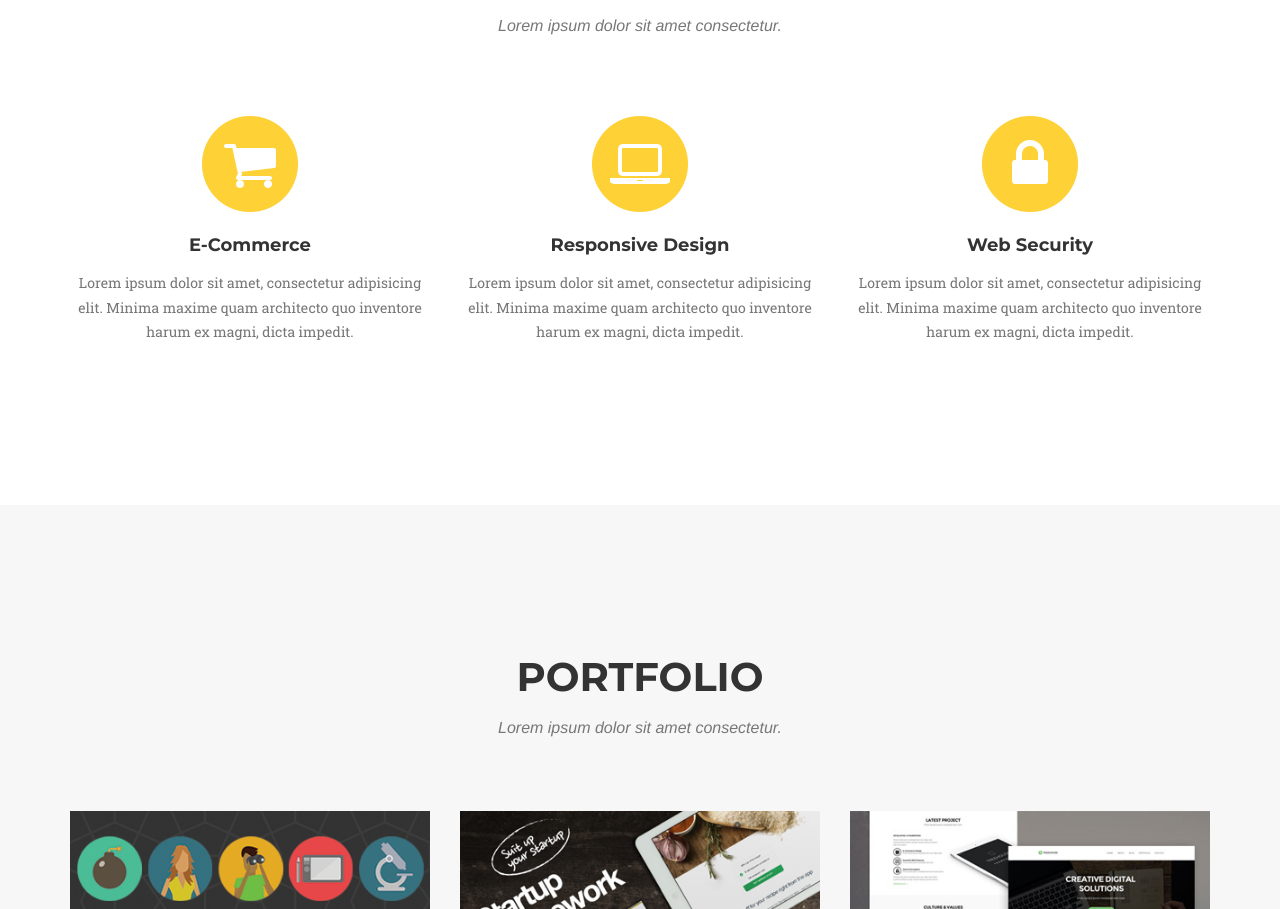
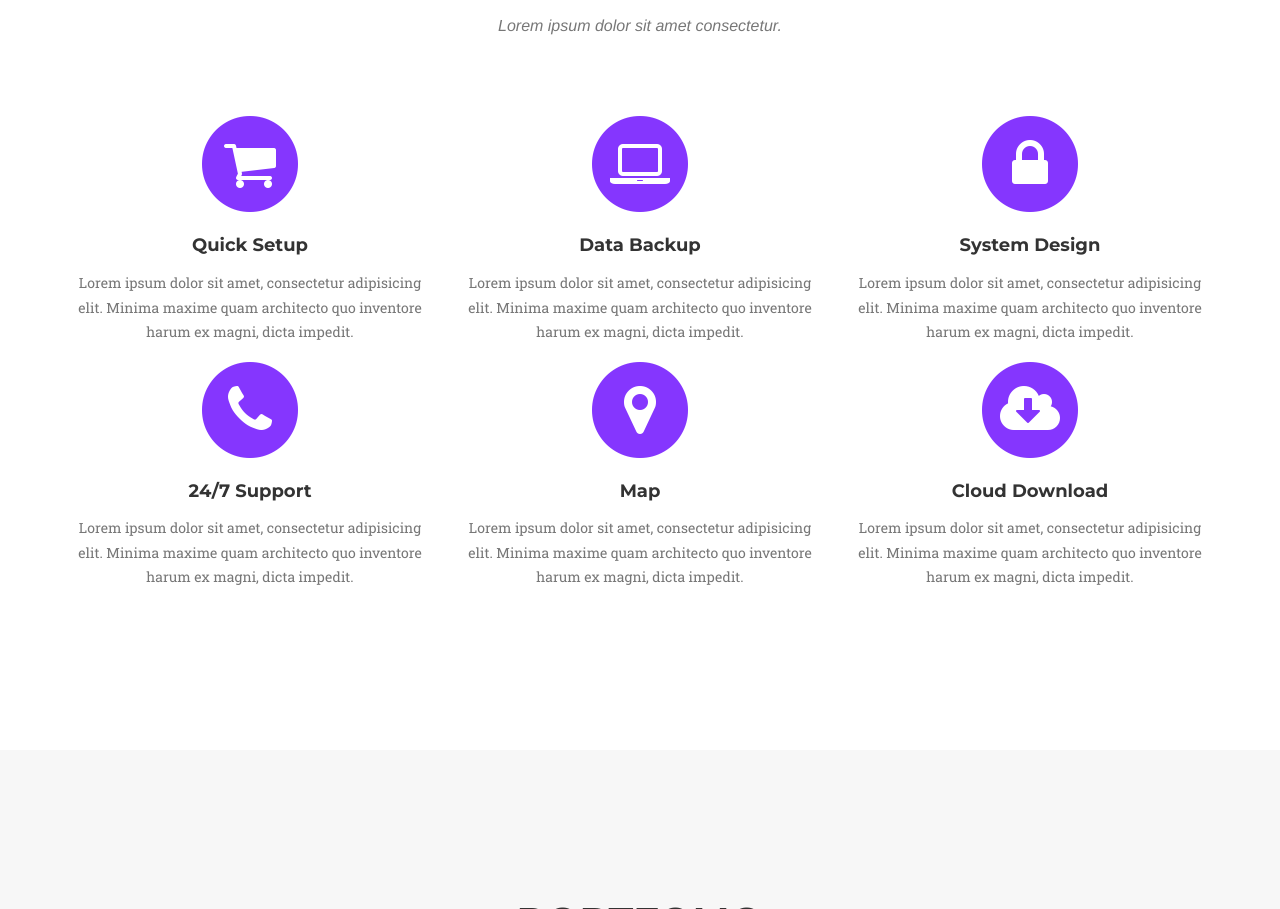
Before and after one commit to rinpopoyo/Zero, a plain HTML site: page index.html in a window 1280 px wide. Shown: the part 955-1864 px from the top of the page. Drawn offline with nearby package versions, Linux system fonts and the light colour scheme; a web font is replaced by a local one.

Commit message:
Create Services Section

```diff
--- a/css/agency.css
+++ b/css/agency.css
@@ -14,7 +14,7 @@ body {
 }
 
 .text-primary {
-    color: #fed136;
+    color: #8536FE;
 }
 
 p {
--- a/index.html
+++ b/index.html
@@ -98,7 +98,7 @@
                         <i class="fa fa-circle fa-stack-2x text-primary"></i>
                         <i class="fa fa-shopping-cart fa-stack-1x fa-inverse"></i>
                     </span>
-                    <h4 class="service-heading">E-Commerce</h4>
+                    <h4 class="service-heading">Quick Setup</h4>
                     <p class="text-muted">Lorem ipsum dolor sit amet, consectetur adipisicing elit. Minima maxime quam architecto quo inventore harum ex magni, dicta impedit.</p>
                 </div>
                 <div class="col-md-4">
@@ -106,7 +106,7 @@
                         <i class="fa fa-circle fa-stack-2x text-primary"></i>
                         <i class="fa fa-laptop fa-stack-1x fa-inverse"></i>
                     </span>
-                    <h4 class="service-heading">Responsive Design</h4>
+                    <h4 class="service-heading">Data Backup</h4>
                     <p class="text-muted">Lorem ipsum dolor sit amet, consectetur adipisicing elit. Minima maxime quam architecto quo inventore harum ex magni, dicta impedit.</p>
                 </div>
                 <div class="col-md-4">
@@ -114,7 +114,31 @@
                         <i class="fa fa-circle fa-stack-2x text-primary"></i>
                         <i class="fa fa-lock fa-stack-1x fa-inverse"></i>
                     </span>
-                    <h4 class="service-heading">Web Security</h4>
+                    <h4 class="service-heading">System Design</h4>
+                    <p class="text-muted">Lorem ipsum dolor sit amet, consectetur adipisicing elit. Minima maxime quam architecto quo inventore harum ex magni, dicta impedit.</p>
+                </div>
+                <div class="col-md-4">
+                    <span class="fa-stack fa-4x">
+                        <i class="fa fa-circle fa-stack-2x text-primary"></i>
+                        <i class="fa fa-phone fa-stack-1x fa-inverse"></i>
+                    </span>
+                    <h4 class="service-heading">24/7 Support</h4>
+                    <p class="text-muted">Lorem ipsum dolor sit amet, consectetur adipisicing elit. Minima maxime quam architecto quo inventore harum ex magni, dicta impedit.</p>
+                </div>
+                <div class="col-md-4">
+                    <span class="fa-stack fa-4x">
+                        <i class="fa fa-circle fa-stack-2x text-primary"></i>
+                        <i class="fa fa-map-marker fa-stack-1x fa-inverse"></i>
+                    </span>
+                    <h4 class="service-heading">Map</h4>
+                    <p class="text-muted">Lorem ipsum dolor sit amet, consectetur adipisicing elit. Minima maxime quam architecto quo inventore harum ex magni, dicta impedit.</p>
+                </div>
+                <div class="col-md-4">
+                    <span class="fa-stack fa-4x">
+                        <i class="fa fa-circle fa-stack-2x text-primary"></i>
+                        <i class="fa fa-cloud-download fa-stack-1x fa-inverse"></i>
+                    </span>
+                    <h4 class="service-heading">Cloud Download</h4>
                     <p class="text-muted">Lorem ipsum dolor sit amet, consectetur adipisicing elit. Minima maxime quam architecto quo inventore harum ex magni, dicta impedit.</p>
                 </div>
             </div>
```
